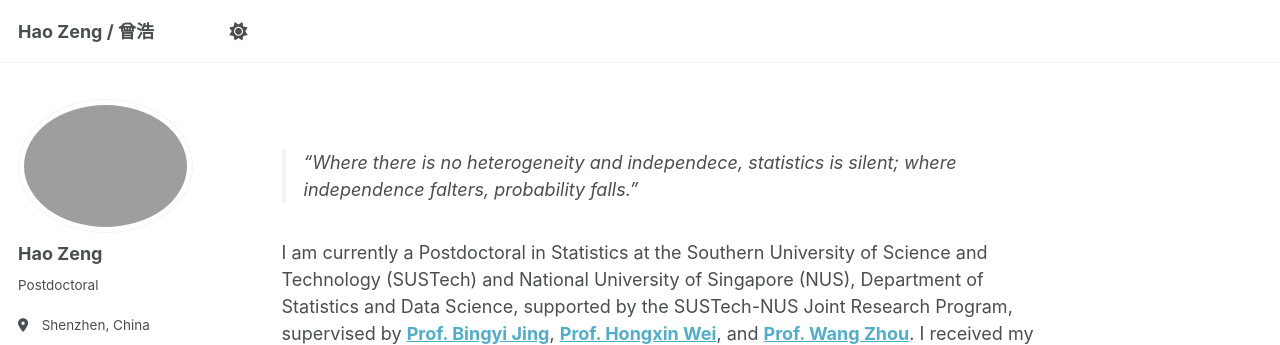
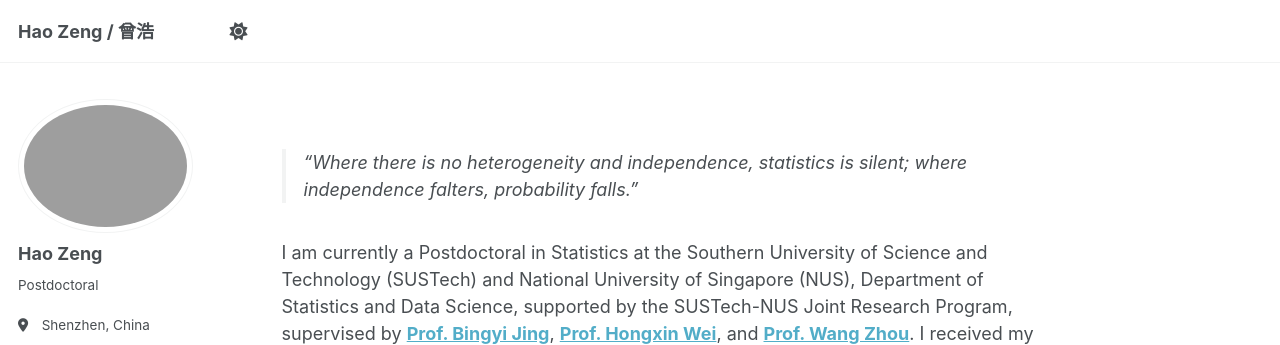
Before and after one commit to ZhaoyuXingStat/ZhaoyuXingStat.github.io, a Jekyll site: the page built from _pages/about.md, in a window 1280 px wide and 900 px high. Shown: the top 345 px of the window. Built offline with Jekyll 4.4.1, drawn with Linux system fonts in a browser that asks for light colours; some web fonts are replaced.

Commit message:
update 箴言

```diff
--- a/_pages/about.md
+++ b/_pages/about.md
@@ -6,7 +6,7 @@ redirect_from:
   - /about/
   - /about.html
 ---
-> "Where there is no heterogeneity and independece, statistics is silent; where independence falters, probability falls."
+> "Where there is no heterogeneity and independence, statistics is silent; where independence falters, probability falls."
 
 I am currently a Postdoctoral in Statistics at the Southern University of Science and Technology (SUSTech) and National University of Singapore (NUS), Department of Statistics and Data Science, supported by the SUSTech-NUS Joint Research Program, supervised by **[Prof. Bingyi Jing](https://www.sustech.edu.cn/zh/faculties/jingbing-yi.html)**, **[Prof. Hongxin Wei](https://hongxin001.github.io/)**, and **[Prof. Wang Zhou](https://www.stat.nus.edu.sg/wang-zhou/)**. I received my PhD in Statistics from Xiamen University in 2024, where I was advised by **[Prof. Wei Zhong](https://faculty.xmu.edu.cn/wzhong/zh_CN/index/559037/list/index.htm)**, with **[Prof. Xingbai Xu](https://faculty.xmu.edu.cn/XXB/zh_CN/index.htm)** and **[Prof. Tuo Liu](https://faculty.xmu.edu.cn/LT1234/zh_CN/index/582397/list/index.htm)** as co-advisors. During 2018-2020, I completed my academic master's degree in Quantitative Economics before transferring to the PhD program in Statistics. I was a visiting researcher at the Department of Statistics, National University of Singapore (NUS) from May to October 2023. I completed my Bachelor of Science in Mathematics at Shandong University in 2018.
 
```
